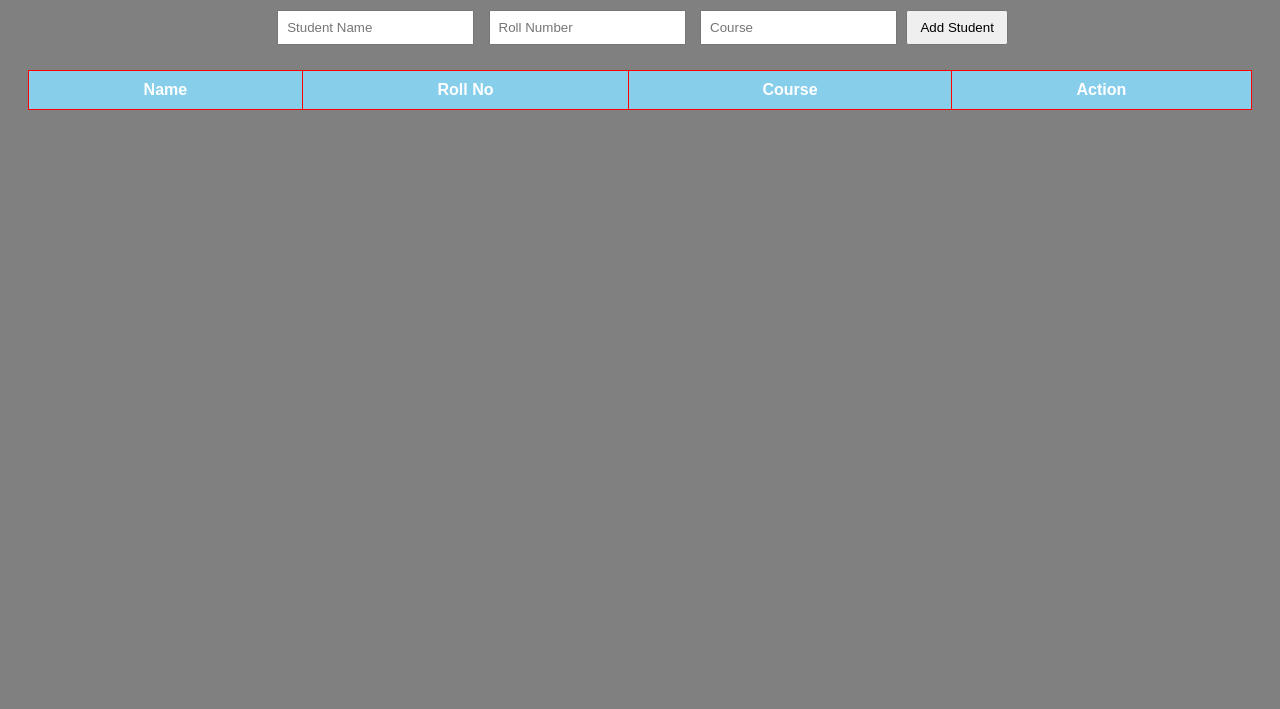
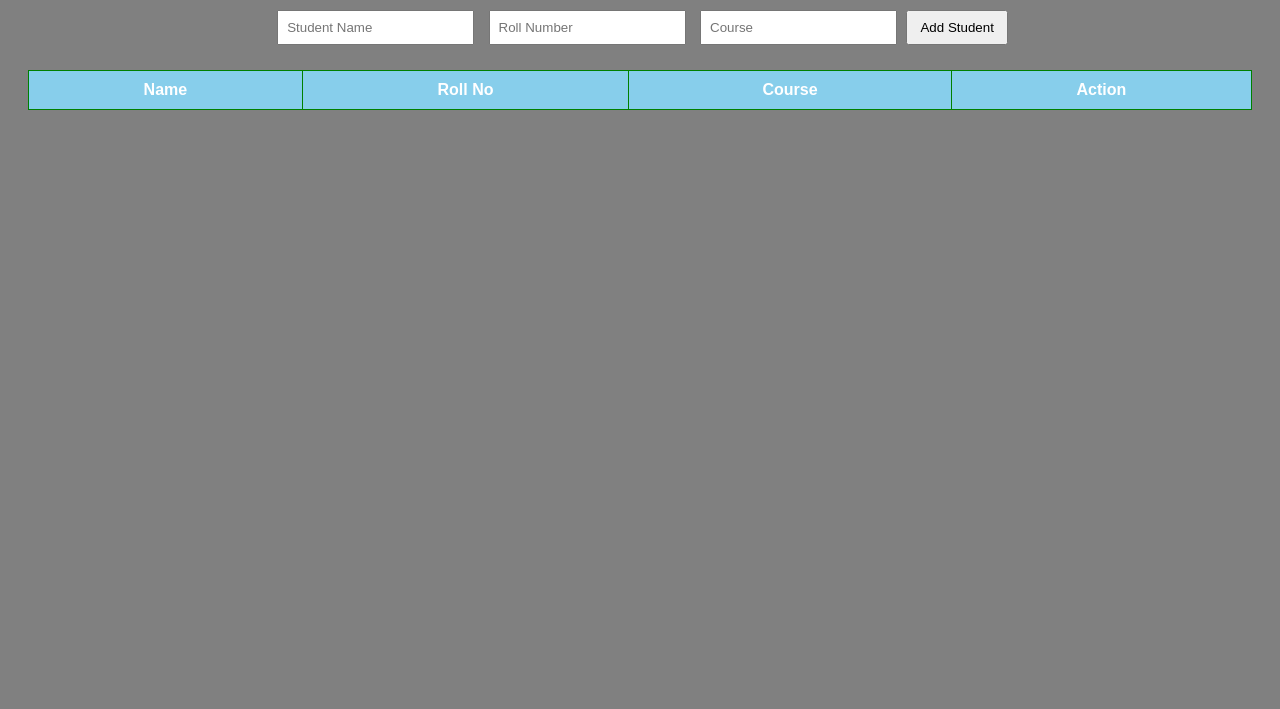
Before and after one commit to shri95280-maker/student-management-system, a plain HTML site: page index.html in a window 1280 px wide. Shown: the part 91-800 px from the top of the page. Drawn offline with Linux system fonts and the light colour scheme.

Commit message:
Change table background to red and borders to green

```diff
--- a/style.css
+++ b/style.css
@@ -25,11 +25,11 @@ button {
 
 table {
   width: 100%;
-  background: black;
+  background: red;
   border-collapse: collapse;
 }
 th, td {
-  border: 1px solid red;
+  border: 1px solid green;
   padding: 10px;
   text-align: center;
 }
```
